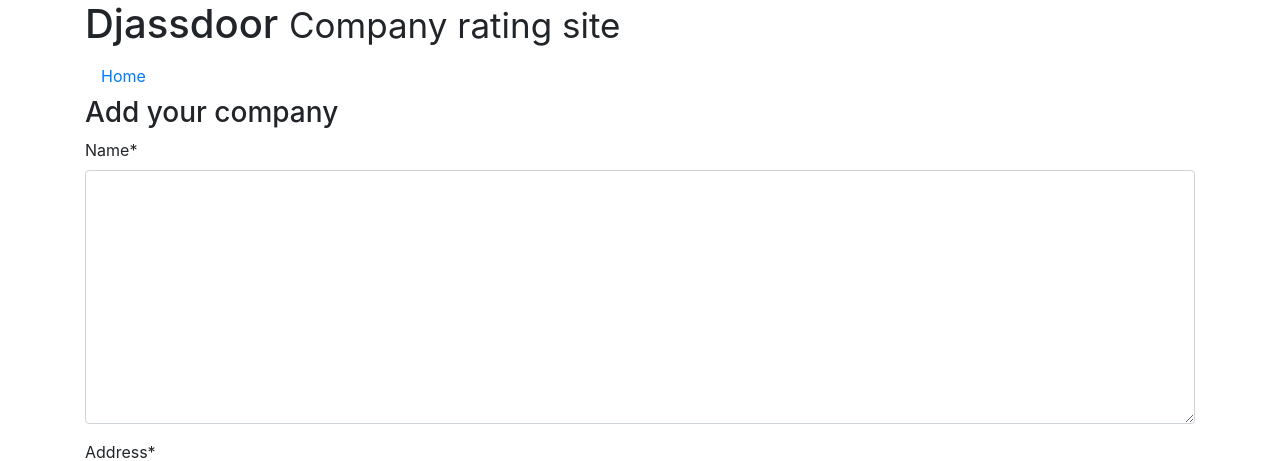
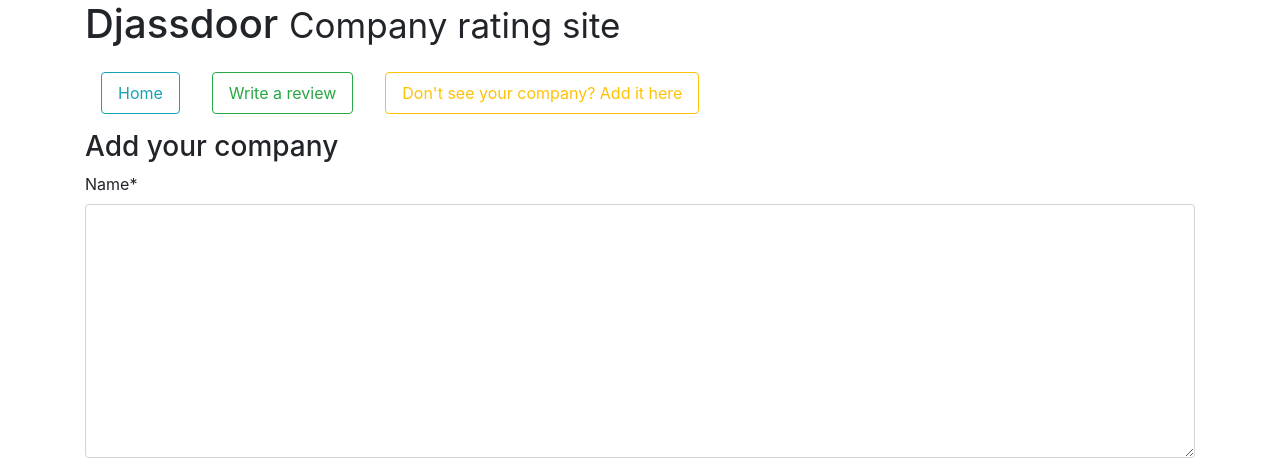
Before and after one commit to tlcpack/glassdoor, a Django app: page /core/add_company in a window 1280 px wide. Shown: the top 461 px of the page. Run offline with Django 3.2, Linux system fonts and the light colour scheme; some libraries are stand-ins or nearby versions.

Commit message:
returns to index page after review. styling edits

```diff
--- a/core/templates/base.html
+++ b/core/templates/base.html
@@ -21,11 +21,13 @@
 </head>
 
 <body class="container">
-<div class="mx-auto">
-  <h1>Djassdoor <small>Company rating site</small></h1>
+<div>
+  <h1 class="mx-auto">Djassdoor <small>Company rating site</small></h1>
 </div>
 <nav class="nav">
-  <a class="nav-link" href="{% url 'index' %}">Home</a>
+  <a class="nav-link m-3 btn btn-outline-info" href="{% url 'index' %}">Home</a>
+  <a class="nav-link m-3 btn btn-outline-success" href="{% url 'create_review' %}">Write a review</a>
+  <a class="nav-link m-3 btn btn-outline-warning" href="{% url 'add_company' %}">Don't see your company? Add it here</a>
 </nav>
   {% block content %}{% endblock %}
 </body>
--- a/core/templates/index.html
+++ b/core/templates/index.html
@@ -2,8 +2,7 @@
 
 {% block content %}
 <div class="d-flex flex-row">
-  <div><a href="{% url 'create_review' %}">Write a review</div>
-  <div><a href="{% url 'add_company' %}">Don't see your company? Add it here</div>
+
 </div>
 {% for company in companies %}
 <div class="jumbotron">
--- a/core/templates/reviews.html
+++ b/core/templates/reviews.html
@@ -5,6 +5,7 @@
 <div class="jumbotron">
 <h3>{{ review.company }}</h3>
 <p>{{ review.content }}</p>
+<p>{{ review.user}}</p>
 </div>
 {% endfor %}
 {% endblock content %}
--- a/core/urls.py
+++ b/core/urls.py
@@ -6,6 +6,6 @@
   path('<int:post_id>/reviews', views.CompanyReviews, name='reviews'),
   path('create', views.CreateReview, name='create_review'),
   path('add_company', views.AddCompany, name='add_company'),
-  path('<int:post_id>/review_detail', views.ReviewDetailView.as_view(), name='review-detail'),
-  path('<int:company_id>/company_detail', views.CompanyDetailView.as_view(), name='company-detail')
+  path('<int:pk>/review_detail', views.ReviewDetailView.as_view(), name='review-detail'),
+  path('<int:pk>/company_detail', views.CompanyDetailView.as_view(), name='company-detail')
 ]
--- a/core/views.py
+++ b/core/views.py
@@ -1,4 +1,4 @@
-from django.shortcuts import render, get_object_or_404
+from django.shortcuts import render, get_object_or_404, redirect
 from django.views import generic
 from .forms import ReviewForm, CompanyForm
 from .models import Company, Review
@@ -24,7 +24,7 @@
         post = form.save(commit=False)
         post.author = request.user
         post.save()
-        return redirect('review-detail', id=post_id)
+        return redirect('index')
   else:
     form = ReviewForm()
   return render(request, 'create_review.html', {'form': form})
@@ -36,7 +36,7 @@
       post = form.save(commit=False)
       post.author = request.user
       post.save()
-      return redirect('company-detail', id=company_id)
+      return redirect('company-detail', id=company.pk)
   else:
       form = CompanyForm()
   return render(request, 'add_company.html', { 'form': form})
```
